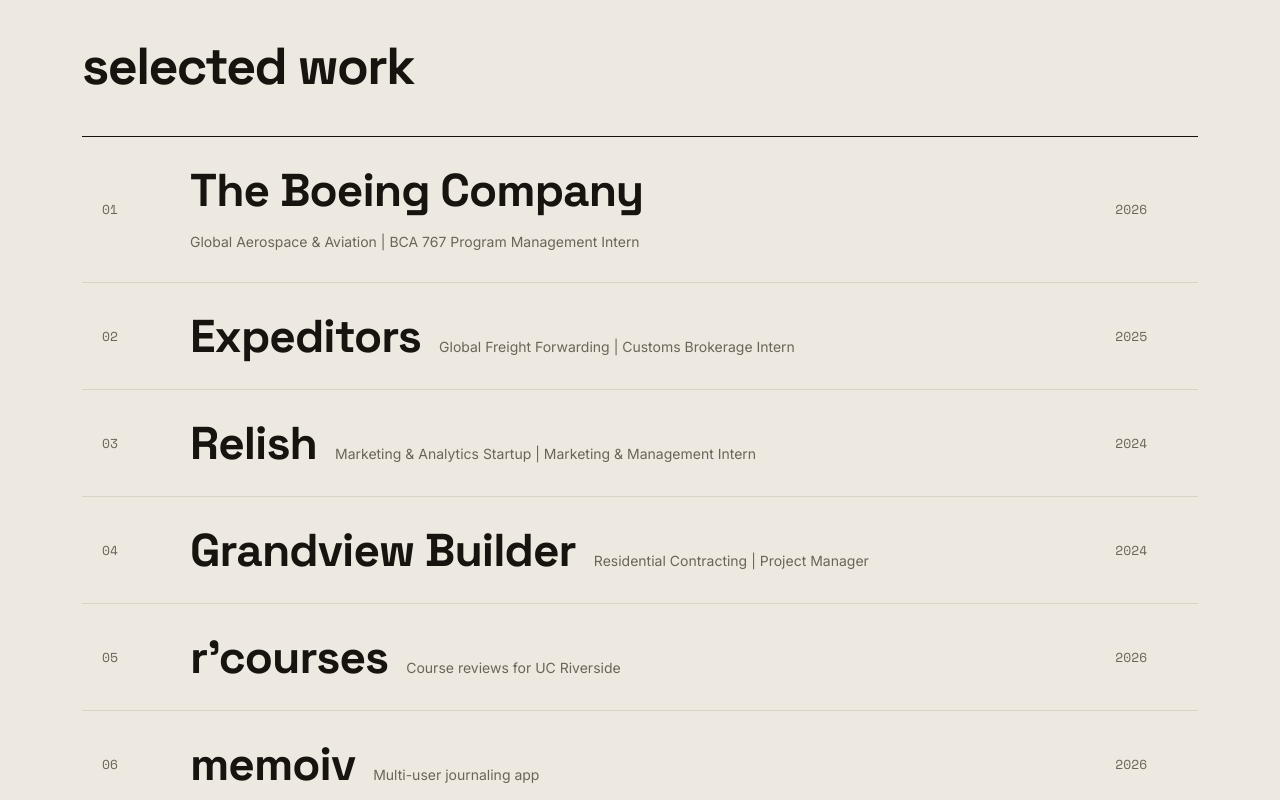
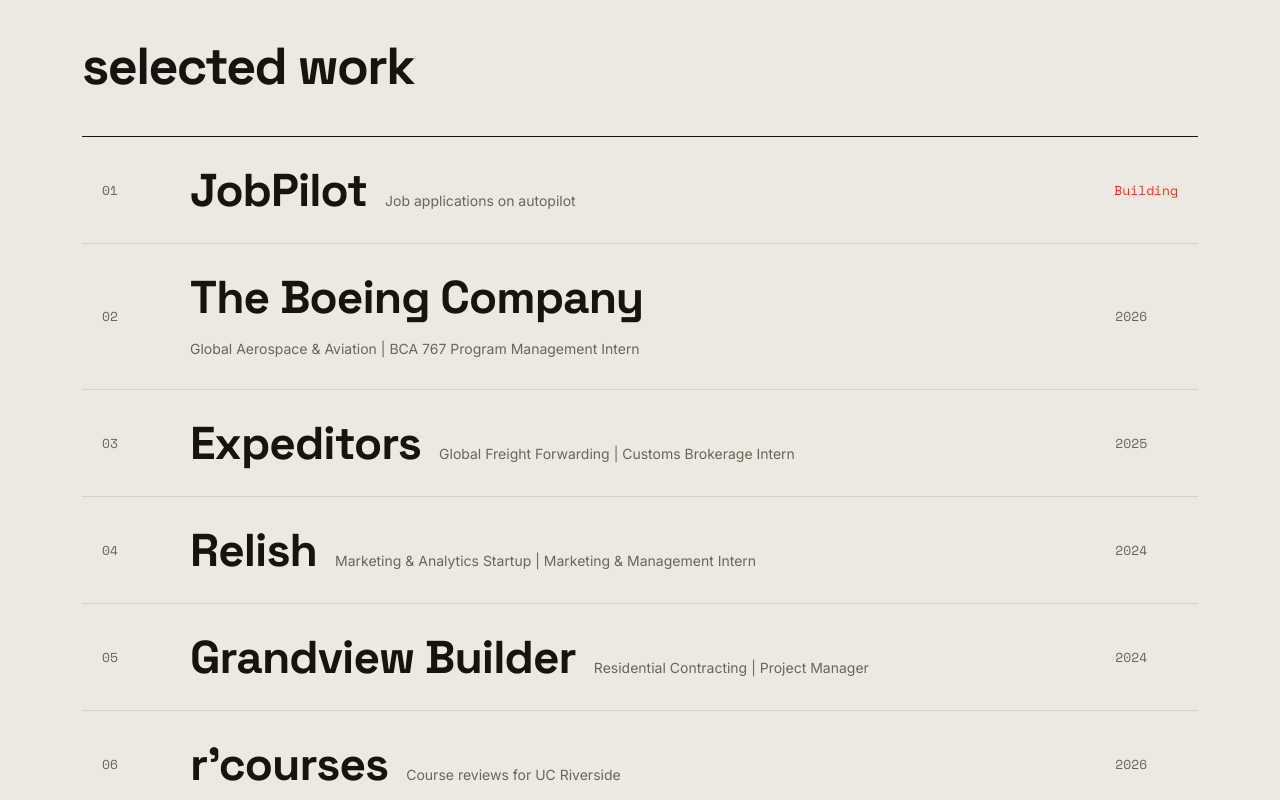
Before and after one commit to willyjiang9/willyjiangs-website, a React (Vite) app: page / in a window 1280 px wide. Shown: the part 1000-1800 px from the top of the page. Built offline with nearby package versions, Linux system fonts and the light colour scheme; no server answers.

Commit message:
Add JobPilot to selected work as a project in progress.
Co-authored-by: Cursor <cursoragent@cursor.com>

```diff
--- a/src/components/Work.jsx
+++ b/src/components/Work.jsx
@@ -1,4 +1,5 @@
 const PROJECTS = [
+  { name: 'JobPilot', desc: 'Job applications on autopilot', year: '2026', href: '', building: true },
   { name: 'The Boeing Company', desc: 'Global Aerospace & Aviation | BCA 767 Program Management Intern', year: '2026', href: 'https://www.boeing.com/', building: false },
   { name: 'Expeditors',  desc: 'Global Freight Forwarding | Customs Brokerage Intern', year: '2025', href: 'https://www.expeditors.com/', building: false },
   { name: 'Relish',  desc: 'Marketing & Analytics Startup | Marketing & Management Intern', year: '2024', href: 'https://tryrelish.com/', building: false },
@@ -15,8 +16,9 @@ export default function Work() {
       <div className="idx">
         {PROJECTS.map((p, i) => {
           const external = p.href.startsWith('http')
+          const Tag = p.href ? 'a' : 'div'
           return (
-            <a key={p.name} className="idx-row reveal" href={p.href}
+            <Tag key={p.name} className="idx-row reveal" {...(p.href ? { href: p.href } : {})}
                {...(external ? { target: '_blank', rel: 'noopener' } : {})}>
               <span className="idx-num">{String(i + 1).padStart(2, '0')}</span>
               <span className="idx-main">
@@ -25,9 +27,9 @@ export default function Work() {
               </span>
               <span className="idx-meta">
                 <span>{p.building ? <span className="idx-tag-building">Building</span> : p.year}</span>
-                <span className="idx-arrow">↗</span>
+                {p.href && <span className="idx-arrow">↗</span>}
               </span>
-            </a>
+            </Tag>
           )
         })}
       </div>
```
